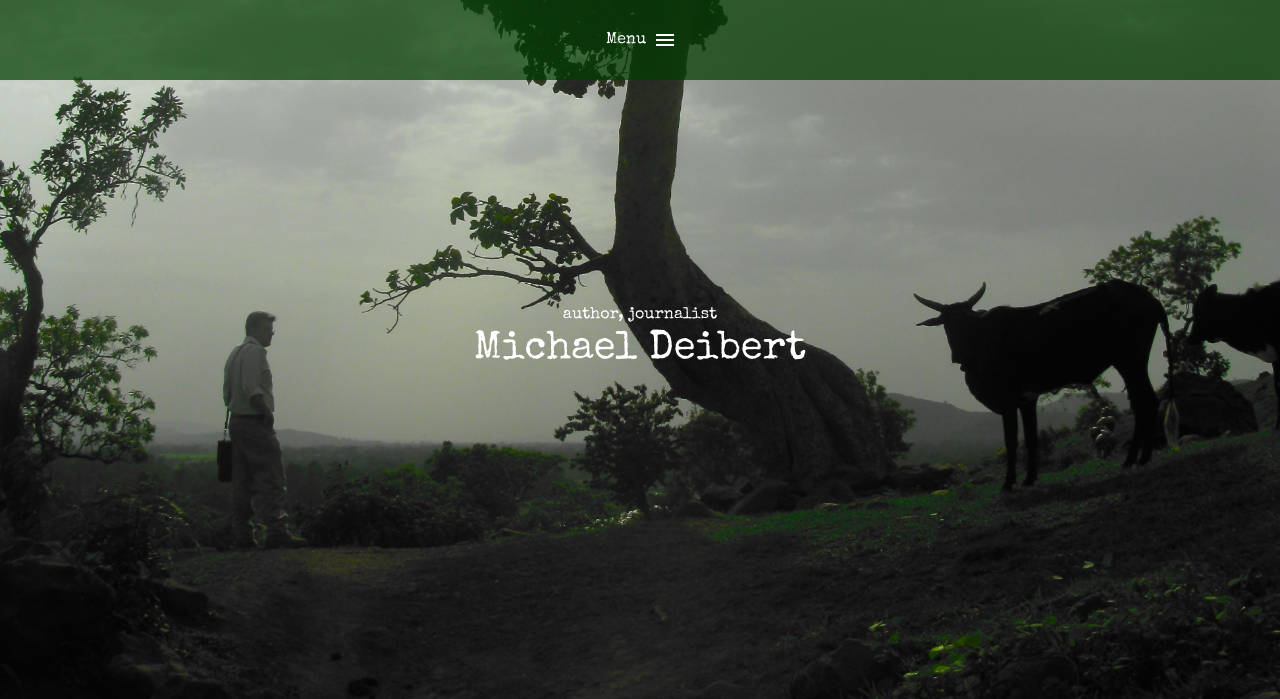
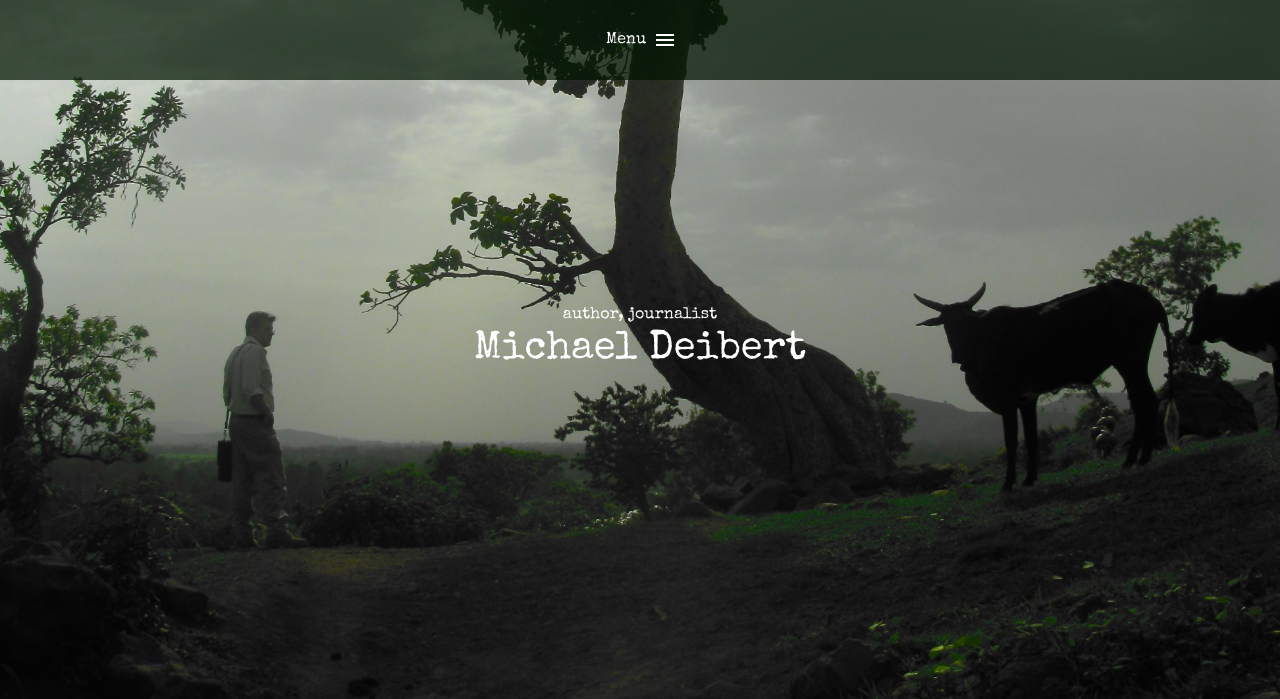
Before and after one commit to bikio/mdeib, a PHP site: page /index.php in a window 1280 px wide. Shown: the top 699 px of the page. Run offline with PHP 8.4, Linux system fonts and the light colour scheme.

Commit message:
prog on arts, color scheme chk

```diff
--- a/css/style.css
+++ b/css/style.css
@@ -84,7 +84,7 @@ html, body {
 @media only screen and (min-width: 768px) {
   .cd-header {
     height: 80px;
-    background-color: rgba(0,60,0, .7);
+    background-color: rgba(0,20,0, .7);
     box-shadow: none;
   }
 }
@@ -106,7 +106,7 @@ html, body {
     /* when the user scrolls down, we hide the header right above the viewport */
     position: fixed;
     top: -80px;
-    background: rgba(0,30,0, .98);
+    background: rgba(0,20,0, .98);
     -webkit-transition: -webkit-transform 0.3s;
     -moz-transition: -moz-transform 0.3s;
     transition: transform 0.3s;
```
